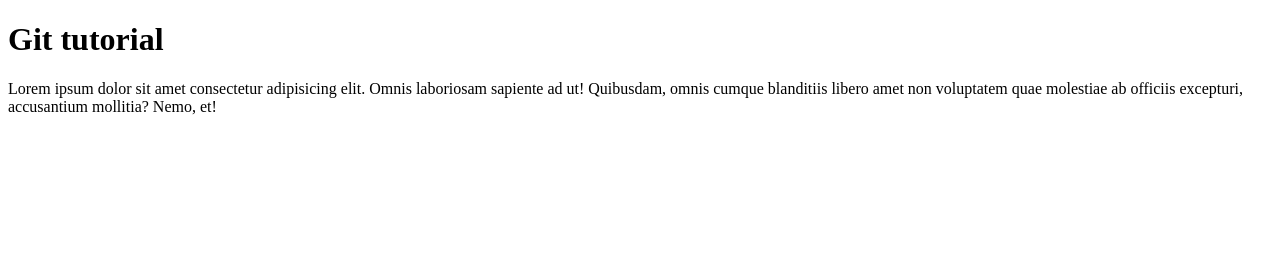
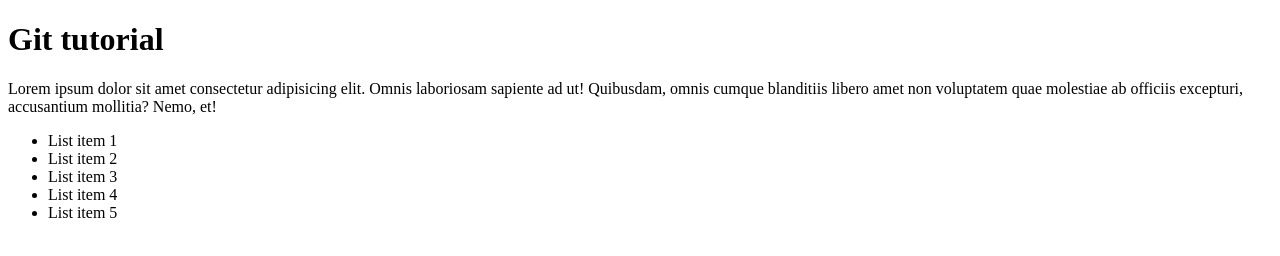
Before and after one commit to samueldvertexCoder/Gittutorial, a plain HTML site: page index.html in a window 1280 px wide. Drawn offline with Linux system fonts and the light colour scheme.

Commit message:
Added List items

```diff
--- a/index.html
+++ b/index.html
@@ -8,5 +8,13 @@
 <body>
   <h1>Git tutorial</h1>
   <P>Lorem ipsum dolor sit amet consectetur adipisicing elit. Omnis laboriosam sapiente ad ut! Quibusdam, omnis cumque blanditiis libero amet non voluptatem quae molestiae ab officiis excepturi, accusantium mollitia? Nemo, et!</P>
+
+  <ul>
+    <li>List item 1</li>
+    <li>List item 2</li>
+    <li>List item 3</li>
+    <li>List item 4</li>
+    <li>List item 5</li>
+  </ul>
 </body>
 </html>
```
